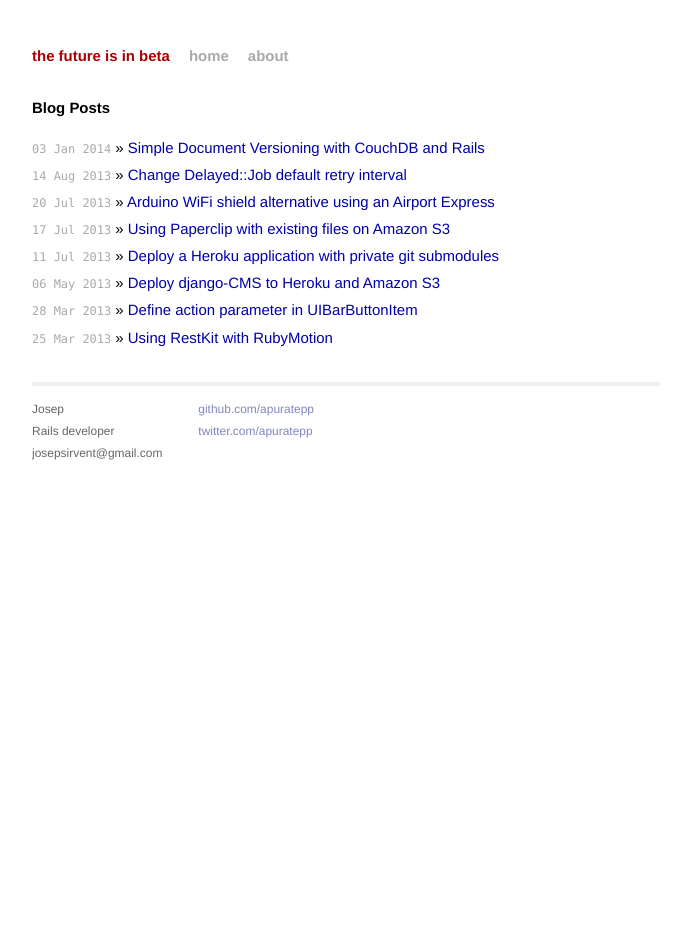
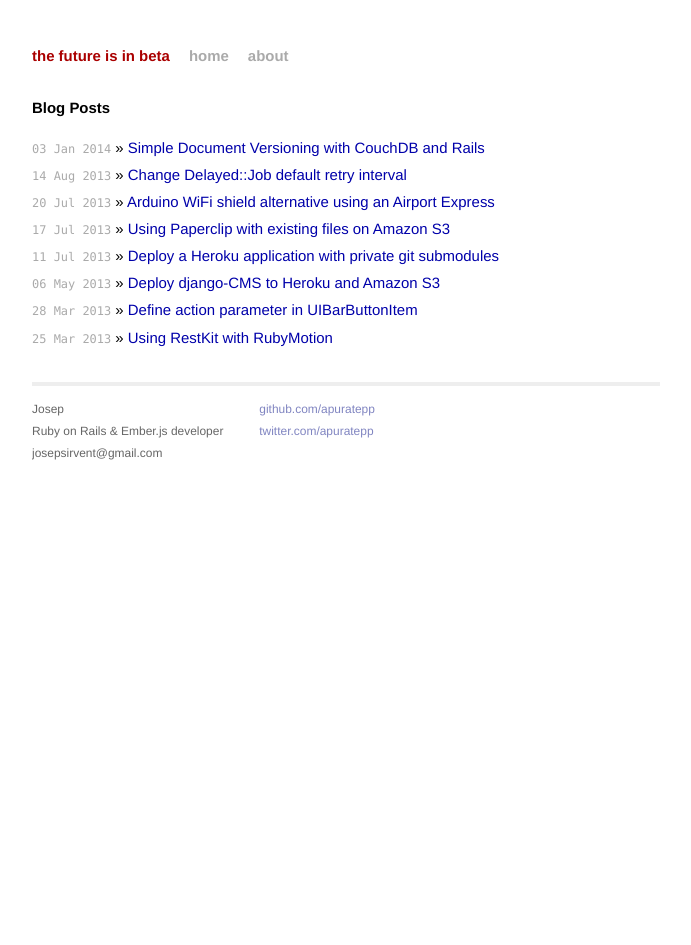
Before and after one commit to Equip9/equip9.github.io, a Jekyll site: the page built from index.html, in a window 1280 px wide. Shown: the whole page, without its empty margins (294-985 px from the left). Built offline with Jekyll 4.4.1, drawn with Linux system fonts in a browser that asks for light colours; Markdown is read by kramdown in place of the engine named in the settings.

Commit message:
Update footer

```diff
--- a/_layouts/default.html
+++ b/_layouts/default.html
@@ -29,7 +29,7 @@
             <div class="contact">
               <p>
                 Josep<br />
-                Rails developer<br />
+                Ruby on Rails &amp; Ember.js developer<br />
                 josepsirvent@gmail.com
               </p>
             </div>
```
